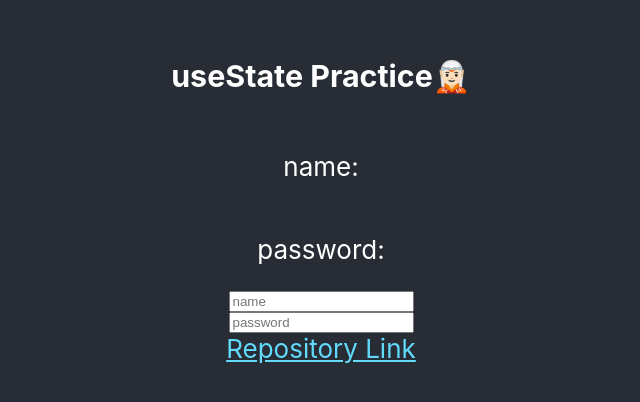
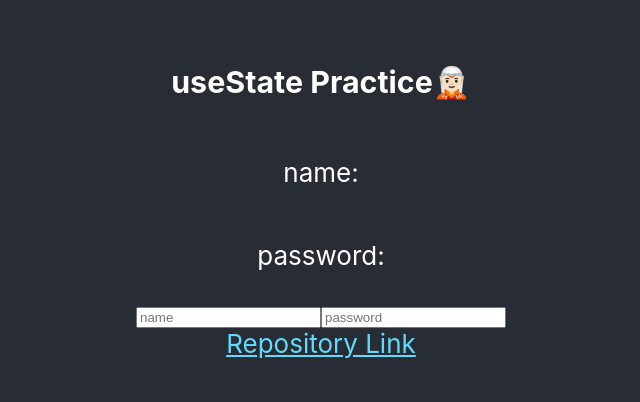
Before and after one commit to ryuuuki-k/react-hooks, a React (Vite) app: page / in a window 1280 px wide. Shown: the part 204-606 px from the top of the page, without its empty margins (319-959 px from the left). Built offline with nearby package versions, Linux system fonts and the light colour scheme.

Commit message:
add Child Component

```diff
--- a/src/App.tsx
+++ b/src/App.tsx
@@ -1,49 +1,25 @@
 import React, { VFC, useState, ReactHTML, ReactHTMLElement } from 'react';
 import './App.css';
 
-type User = {
-  userName: string;
-  pass: string;
-};
+import { User } from './type';
+import Child from './components/Child';
+
 const App: VFC = () => {
+  console.log('App Components Rendering!!');
   const [user, setUser] = useState<User>({ userName: '', pass: '' });
 
-  const useStateCB = (e: React.ChangeEvent<HTMLInputElement>) => {
-    setUser((currentVal) => {
-      return {
-        ...currentVal,
-        [e.target.name]: e.target.value,
-      };
-    });
-  };
-
   return (
-    <div className="App">
-      <header className="App-header">
+    <div className='App'>
+      <header className='App-header'>
         <h3>useState Practice🧝🏻</h3>
         <p>name: {user.userName}</p>
         <p>password: {user.pass}</p>
-        <input
-          placeholder="name"
-          name="userName"
-          type="text"
-          onChange={(e: React.ChangeEvent<HTMLInputElement>) => {
-            useStateCB(e);
-          }}
-        />
-        <input
-          placeholder="password"
-          name="pass"
-          type="text"
-          onChange={(e: React.ChangeEvent<HTMLInputElement>) => {
-            useStateCB(e);
-          }}
-        />
+        <Child setUser={setUser} />
         <a
-          className="App-link"
-          href="https://github.com/ryuuuki-k/react-hooks"
-          target="_blank"
-          rel="noopener noreferrer"
+          className='App-link'
+          href='https://github.com/ryuuuki-k/react-hooks'
+          target='_blank'
+          rel='noopener noreferrer'
         >
           Repository Link
         </a>
--- /dev/null
+++ b/src/components/Child.tsx
@@ -0,0 +1,42 @@
+import { VFC } from 'react';
+import { User } from '../type';
+
+type Props = {
+  setUser: React.Dispatch<React.SetStateAction<User>>;
+};
+
+const Child: VFC<Props> = ({ setUser }) => {
+  // ↓ check rendering log
+  console.log('Child Components Rendering!!👨')
+  const useStateCB = (e: React.ChangeEvent<HTMLInputElement>) => {
+    setUser(currentVal => {
+      return {
+        ...currentVal,
+        [e.target.name]: e.target.value,
+      };
+    });
+  };
+
+  return (
+    <div>
+      <input
+        placeholder='name'
+        name='userName'
+        type='text'
+        onChange={(e: React.ChangeEvent<HTMLInputElement>) => {
+          useStateCB(e);
+        }}
+      />
+      <input
+        placeholder='password'
+        name='pass'
+        type='text'
+        onChange={(e: React.ChangeEvent<HTMLInputElement>) => {
+          useStateCB(e);
+        }}
+      />
+    </div>
+  );
+};
+
+export default Child;
--- /dev/null
+++ b/src/type.ts
@@ -0,0 +1,4 @@
+export type User = {
+  userName: string;
+  pass: string;
+};
```
